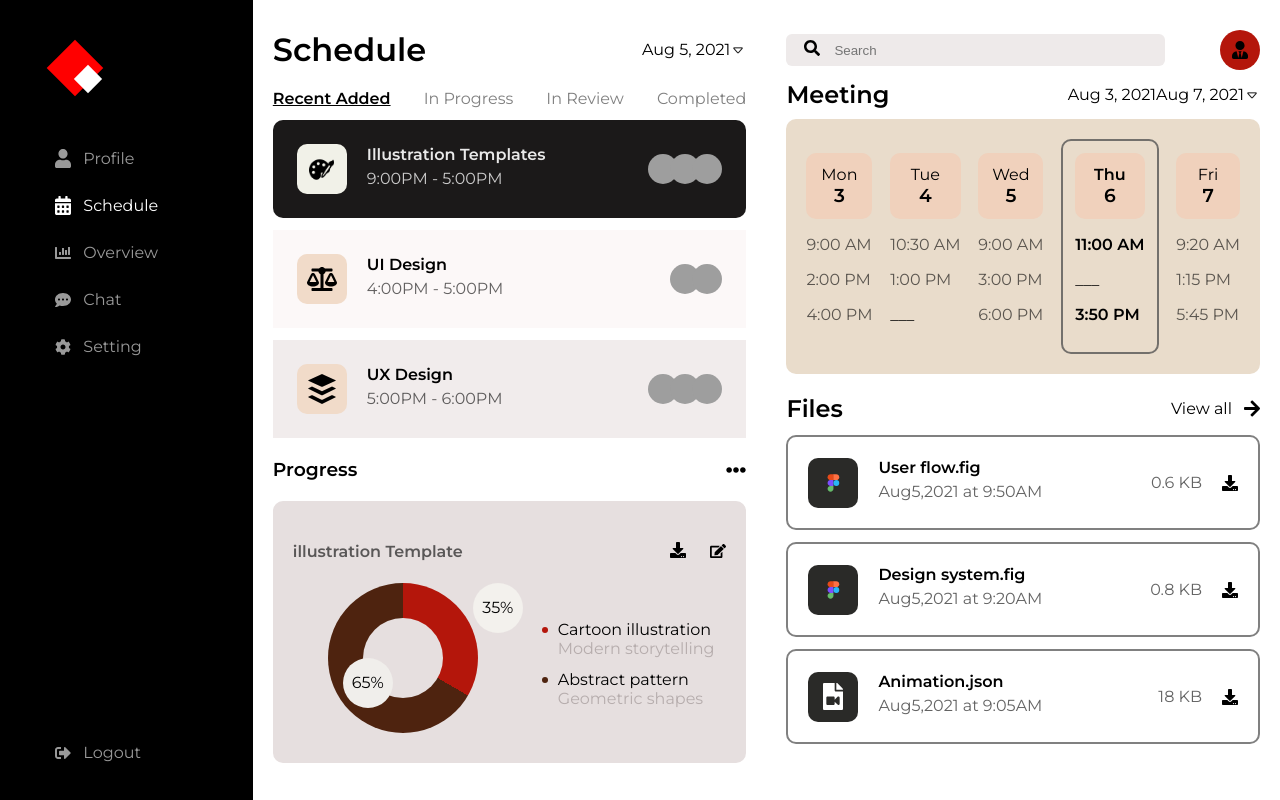
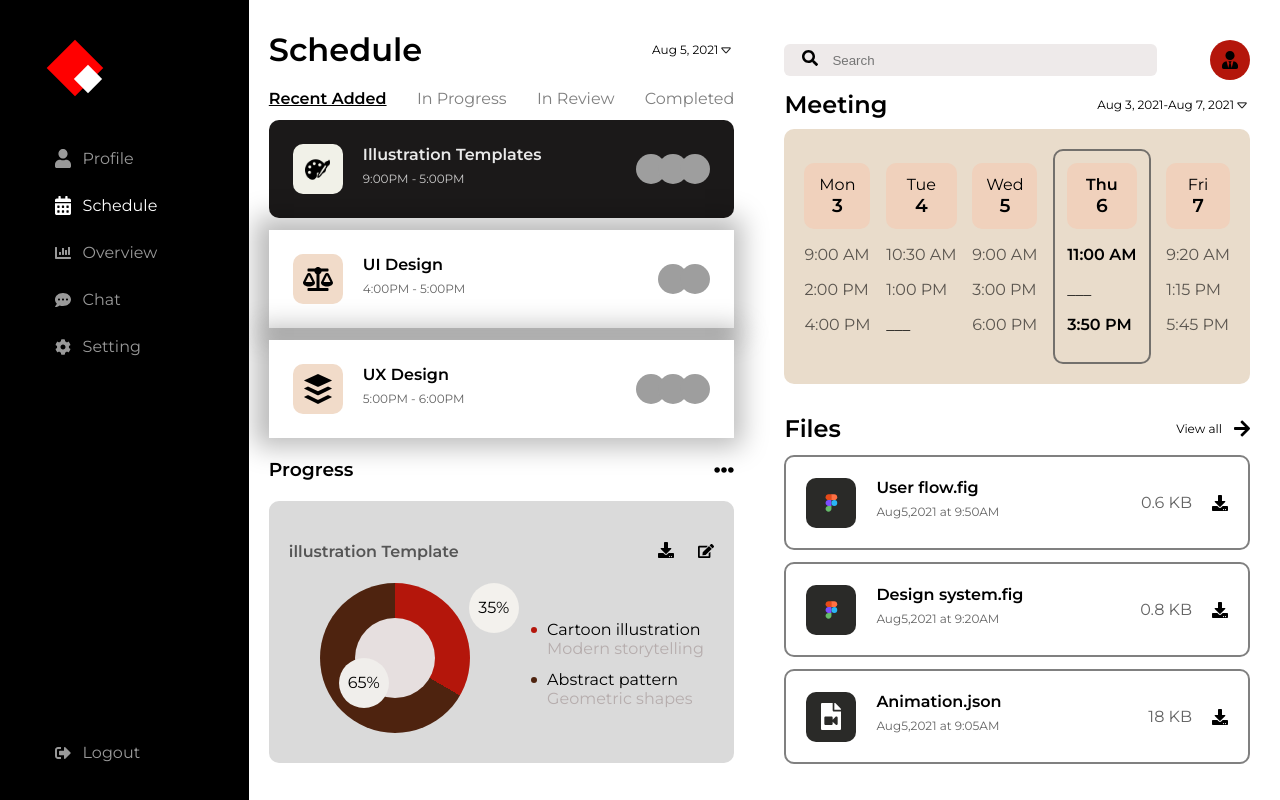
Before and after one commit to ansariazaz/assignment, a plain HTML site: page index.html in a window 1280 px wide. Drawn offline with Linux system fonts and the light colour scheme; grey boxes are pictures that could not be loaded.

Commit message:
change fontsize

```diff
--- a/Assets/index.css
+++ b/Assets/index.css
@@ -3,7 +3,12 @@ body {
   padding: 0;
   box-sizing: border-box;
   font-family: 'Montserrat', sans-serif;
+  position: relative
 }
+html, body {
+  overflow-x: hidden;
+}
+
 
 .container {
   max-width: 1440px;
@@ -122,17 +127,23 @@ body {
 }
 
 .row2 {
-  background-color: rgba(251, 247, 247, 0.781);
+  background-color: white;
   padding: 12px;
   box-sizing: border-box;
   margin-top: 12px;
+  box-shadow: -3px -2px 25px 11px rgba(0, 0, 0, 0.27);
+  -webkit-box-shadow: -3px -2px 25px 11px rgba(0, 0, 0, 0.27);
+  -moz-box-shadow: -3px -2px 25px 11px rgba(0, 0, 0, 0.27);
 }
 
 .row3 {
-  background-color: rgba(238, 231, 231, 0.781);
+  background-color: white;
   padding: 12px;
   box-sizing: border-box;
   margin-top: 12px;
+  box-shadow: -3px -2px 25px 11px rgba(0, 0, 0, 0.27);
+  -webkit-box-shadow: -3px -2px 25px 11px rgba(0, 0, 0, 0.27);
+  -moz-box-shadow: -3px -2px 25px 11px rgba(0, 0, 0, 0.27);
 }
 
 .row1-content {
@@ -172,7 +183,8 @@ body {
   background-color: rgb(241, 241, 232);
   border-radius: 10px;
 }
-.cont{
+
+.cont {
   display: flex;
   align-items: center;
   justify-content: center;
@@ -181,6 +193,7 @@ body {
   background-color: rgb(241, 219, 201);
   border-radius: 10px;
 }
+
 .detail p {
   margin: 0;
 }
@@ -198,7 +211,7 @@ body {
 }
 
 .illustrate-cont {
-  background-color: rgb(230, 223, 223);
+  background-color: rgb(218, 218, 218);
   padding-top: 20px;
   padding-bottom: 30px;
   padding-left: 20px;
@@ -235,7 +248,7 @@ body {
 }
 
 .search-cont {
-  padding: 20px;
+  padding: 30px;
   box-sizing: border-box;
 }
 
@@ -466,10 +479,12 @@ h3 {
 .img2 {
   width: 20px;
 }
-.all{
-    margin-top: 20px;
+
+.all {
+  margin-top: 30px;
 }
-.img-container{
+
+.img-container {
   display: flex;
   align-items: center;
   justify-content: center;
@@ -478,130 +493,134 @@ h3 {
   background-color: rgb(42, 42, 40);
   border-radius: 10px;
 }
-.light{
 
+.light {
   color: rgba(0, 0, 0, 0.61);
 }
-.white{
+
+.white {
   opacity: 0.6;
 }
-.line{
+
+.line {
   line-height: 30px;
 }
-.bold{
+
+.bold {
   font-weight: 600;
 }
+.sm{
+  font-size: 12px;
+}
 
-@media all and  (min-width:320px)and (max-width: 560px) {
- .sidebar-cont{
+@media all and (min-width:320px)and (max-width: 560px) {
+  .sidebar-cont {
     display: none;
   }
- .mid-schedule{
+  .mid-schedule {
     margin-top: 10px;
-
   }
-.hide{
+  .hide {
     display: none;
   }
- .calender-cont{
+  .calender-cont {
     display: none;
   }
- .row{
+  .row {
     display: none;
   }
- .container{
+  .container {
     flex-direction: column-reverse;
     justify-content: center;
     height: initial;
   }
- .search-cont{
+  .search-cont {
     margin: 0;
     padding: 0;
   }
- .schedule-cont{
+  .schedule-cont {
     padding: 8px;
+    width: 100%;
   }
   .illustrate-cont {
     padding: 0;
+    background-color: white;
   }
- .bot-top{
+  .bot-top {
     margin-top: 0px;
   }
- .mid-top a{
+  .mid-top a {
     font-size: 12px;
   }
- .row1-content{
+  .row1-content {
     padding: 6px;
   }
- .row2-content{
+  .row2-content {
     padding: 6px;
   }
-.row3-content{
+  .row3-content {
     padding: 6px;
   }
-.row1{
+  .row1 {
     padding: 10px;
   }
-.row2{
+  .row2 {
     padding: 10px;
     border-radius: 10px;
   }
-.row3{
+  .row3 {
     padding: 10px;
     border-radius: 10px;
   }
-.img-cont{
+  .img-cont {
     display: none;
   }
-.cont{
+  .cont {
     display: none;
   }
-.top-schedule h1{
+  .top-schedule h1 {
     font-size: 24px;
   }
-.date span{
+  .date span {
     font-size: 12px;
   }
-.light{
+  .light {
     color: rgba(0, 0, 0, 0.61);
   }
-.ft-sm{
+  .ft-sm {
     font-size: 12px;
   }
-.illustrate-cont{
-    background-color: white;
-}
-.circle1{
+  .circle1 {
     left: 110px;
   }
-.circle2{
-    left:-6px;
+  .circle2 {
+    left: -6px;
   }
-.search-cont{
+  .search-cont {
     background-color: white;
     display: flex;
     align-items: center;
     justify-content: space-between;
     padding: 10px;
   }
-.search{
+  .search {
     background-color: white;
     width: 25%;
   }
-input{
+  input {
     background-color: white;
   }
-input::placeholder{
+  input::placeholder {
     color: white;
   }
-.search-content{
+  .search-content {
     justify-content: flex-end;
   }
 
 }
 
-@media all and  (min-width:560px)and (max-width: 1440px) {
-    .hidden{
+@media all and (min-width:560px)and (max-width: 1440px) {
+  .hidden {
     display: none;
   }
 }
--- a/index.html
+++ b/index.html
@@ -56,7 +56,7 @@
       <div class="schedule-content">
         <div class="top-schedule">
           <h1 class="head">Schedule</h1>
-          <div class="date">
+          <div class="date sm">
             <span>Aug 5, 2021</span>
             <img src="./Assets/caret-down-pngrepo-com.png" alt="" class="icon">
           </div>
@@ -77,7 +77,7 @@
                   </div>
                   <div class="detail">
                     <p style="color: rgba(255, 255, 255, 0.904);" class="bold">Illustration Templates</p>
-                    <p style="color: rgba(255, 255, 255, 0.774);" class="light line">9:00PM - 5:00PM</p>
+                    <p style="color: rgba(255, 255, 255, 0.774);" class="light line sm">9:00PM - 5:00PM</p>
                   </div>
                 </div>
                 <div class="profile">
@@ -95,7 +95,7 @@
                   </div>
                   <div class="detail">
                     <p class="bold">UI Design</p>
-                    <p class="light line">4:00PM - 5:00PM</p>
+                    <p class="light line sm">4:00PM - 5:00PM</p>
                   </div>
                 </div>
                 <div class="profile">
@@ -112,7 +112,7 @@
                   </div>
                   <div class="detail">
                     <p class="bold">UX Design</p>
-                    <p class="light line">5:00PM - 6:00PM</p>
+                    <p class="light line sm">5:00PM - 6:00PM</p>
                   </div>
                 </div>
                 <div class="profile">
@@ -175,8 +175,8 @@
       </div>
       <div class="top-schedule hide">
         <h2 class="head">Meeting</h2>
-        <div class="date">
-          <span>Aug 3, 2021 </span>
+        <div class="date sm">
+          <span>Aug 3, 2021 </span> -
           <span> Aug 7, 2021</span>
           <img src="./Assets/caret-down-pngrepo-com.png" alt="" class="icon">
         </div>
@@ -231,7 +231,7 @@
       <div class="top-schedule all hide">
         <h2 class="head ">Files</h2>
         <div class="date">
-          <span class="file">View all</span>
+          <span class="file sm">View all</span>
           <img src="./Assets/arrow-right-solid.svg" alt="" class="icon">
         </div>
       </div>
@@ -243,7 +243,7 @@
             </div>
             <div class="detail">
               <p class="bold">User flow.fig</p>
-              <p class="light line">Aug5,2021 at 9:50AM</p>
+              <p class="light line sm">Aug5,2021 at 9:50AM</p>
             </div>
           </div>
           <div class="row-right">
@@ -260,7 +260,7 @@
             </div>
             <div class="detail">
               <p class="bold">Design system.fig</p>
-              <p class="light line">Aug5,2021 at 9:20AM</p>
+              <p class="light line sm">Aug5,2021 at 9:20AM</p>
             </div>
           </div>
           <div class="row-right">
@@ -277,7 +277,7 @@
             </div>
             <div class="detail">
               <p class="bold">Animation.json</p>
-              <p class="light line">Aug5,2021 at 9:05AM</p>
+              <p class="light line sm">Aug5,2021 at 9:05AM</p>
             </div>
           </div>
           <div class="row-right">
```
Lines whose indentation alone changed are shown as unchanged.
